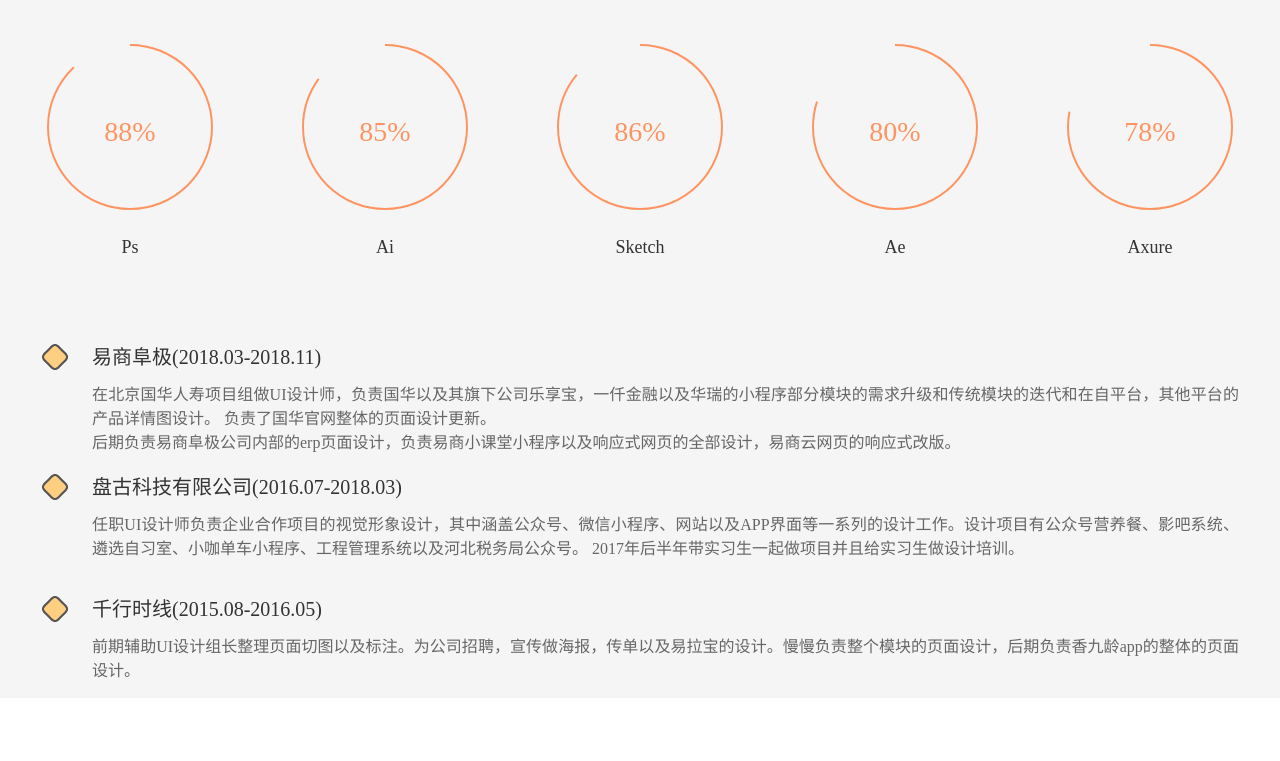
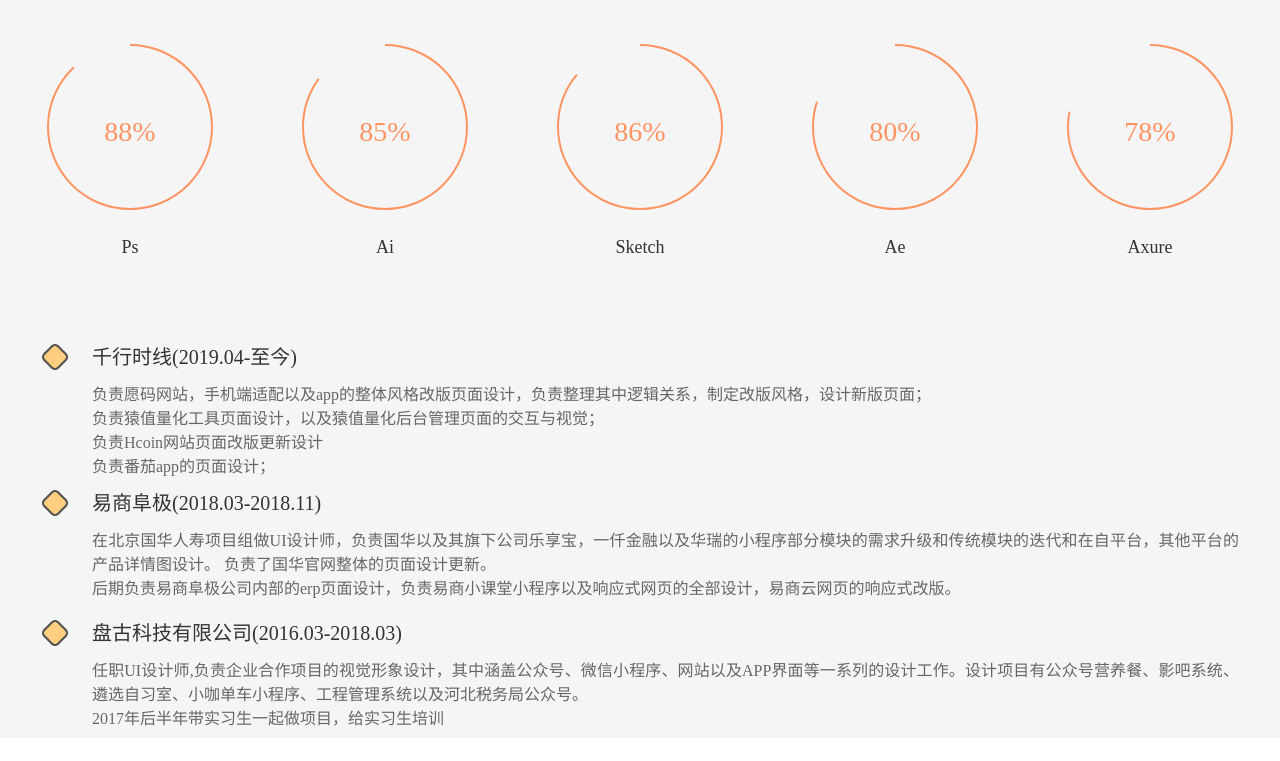
Before and after one commit to dooyourbest/design, a plain HTML site: page index.html in a window 1280 px wide. Shown: the part 1555-2316 px from the top of the page. Before the commit the page ends 2253 px from the top, so only its background shows below. Drawn offline with Linux system fonts and the light colour scheme.

Commit message:
change msg

```diff
--- a/index.html
+++ b/index.html
@@ -283,7 +283,7 @@ span{
 
     margin: 0 auto;
     margin-top: 81px;
-    height: 355px;
+    height: 395px;
 }
 .note-div span{
     font-family: PingFangSC-Regular;
@@ -448,12 +448,31 @@ a:hover{
         </ul>
     </div>
     <ul class="note-div">
+            <li class="note-li" style="margin-top:0px;">
+                        <div id="list1" style="height:28px;">
+                            <img class="poin-img" src="./pic/point-min.png" alt="">
+                            <span >千行时线(2019.04-至今)</span>
+                        </div>
+                        <div id="list-comtent-1" class="note-msg" style="height: 108px;">
+                          <p>  负责愿码网站，手机端适配以及app的整体风格改版页面设计，负责整理其中逻辑关系，制定改版风格，设计新版页面；</p>
+                          <p>
+                            负责猿值量化工具页面设计，以及猿值量化后台管理页面的交互与视觉；
+                          </p>
+                          <p>
+                            负责Hcoin网站页面改版更新设计
+                          </p>
+                          <p>
+                              负责番茄app的页面设计；
+                          </p>
+
+                        </div>
+                    </li>
             <li class="note-li" style="margin-top:0px">
-                <div id="list1" style="height:28px;">
+                <div id="list2" style="height:28px;">
                     <img class="poin-img" src="./pic/point-min.png" alt="">
                     <span >易商阜极(2018.03-2018.11)</span>
                 </div>
-                <div id="list-comtent-1"  class="note-msg">
+                <div id="list-comtent-2"  class="note-msg">
                     <p>
                             在北京国华人寿项目组做UI设计师，负责国华以及其旗下公司乐享宝，一仟金融以及华瑞的小程序部分模块的需求升级和传统模块的迭代和在自平台，其他平台的产品详情图设计。
                             负责了国华官网整体的页面设计更新。
@@ -466,26 +485,21 @@ a:hover{
                 </div>
             </li>
             <li class="note-li" style="margin-top:0px;">
-                    <div id="list2" style="height:28px;">
+                    <div id="list3" style="height:28px;">
                         <img class="poin-img" src="./pic/point-min.png" alt="">
-                        <span >盘古科技有限公司(2016.07-2018.03)</span>
+                        <span >盘古科技有限公司(2016.03-2018.03)</span>
                     </div>
-                    <div id="list-comtent-2" class="note-msg" style="height: 84px" >
-                            任职UI设计师负责企业合作项目的视觉形象设计，其中涵盖公众号、微信小程序、网站以及APP界面等一系列的设计工作。设计项目有公众号营养餐、影吧系统、遴选自习室、小咖单车小程序、工程管理系统以及河北税务局公众号。
-                            2017年后半年带实习生一起做项目并且给实习生做设计培训。
+                    <div id="list-comtent-3" class="note-msg" style="height: 104px" >
+                           <p>
+                               任职UI设计师,负责企业合作项目的视觉形象设计，其中涵盖公众号、微信小程序、网站以及APP界面等一系列的设计工作。设计项目有公众号营养餐、影吧系统、遴选自习室、小咖单车小程序、工程管理系统以及河北税务局公众号。
+                           </p>
+                             <p> 2017年后半年带实习生一起做项目，给实习生培训</p>
+
+
 
                     </div>
                 </li>
-                <li class="note-li" style="margin-top:0px;">
-                        <div id="list3" style="height:28px;">
-                            <img class="poin-img" src="./pic/point-min.png" alt="">
-                            <span >千行时线(2015.08-2016.05)</span>
-                        </div>
-                        <div id="list-comtent-3" class="note-msg" style="height: 48px;">
-                                前期辅助UI设计组长整理页面切图以及标注。为公司招聘，宣传做海报，传单以及易拉宝的设计。慢慢负责整个模块的页面设计，后期负责香九龄app的整体的页面设计。
 
-                        </div>
-                    </li>
 
     </ul>
 
```
